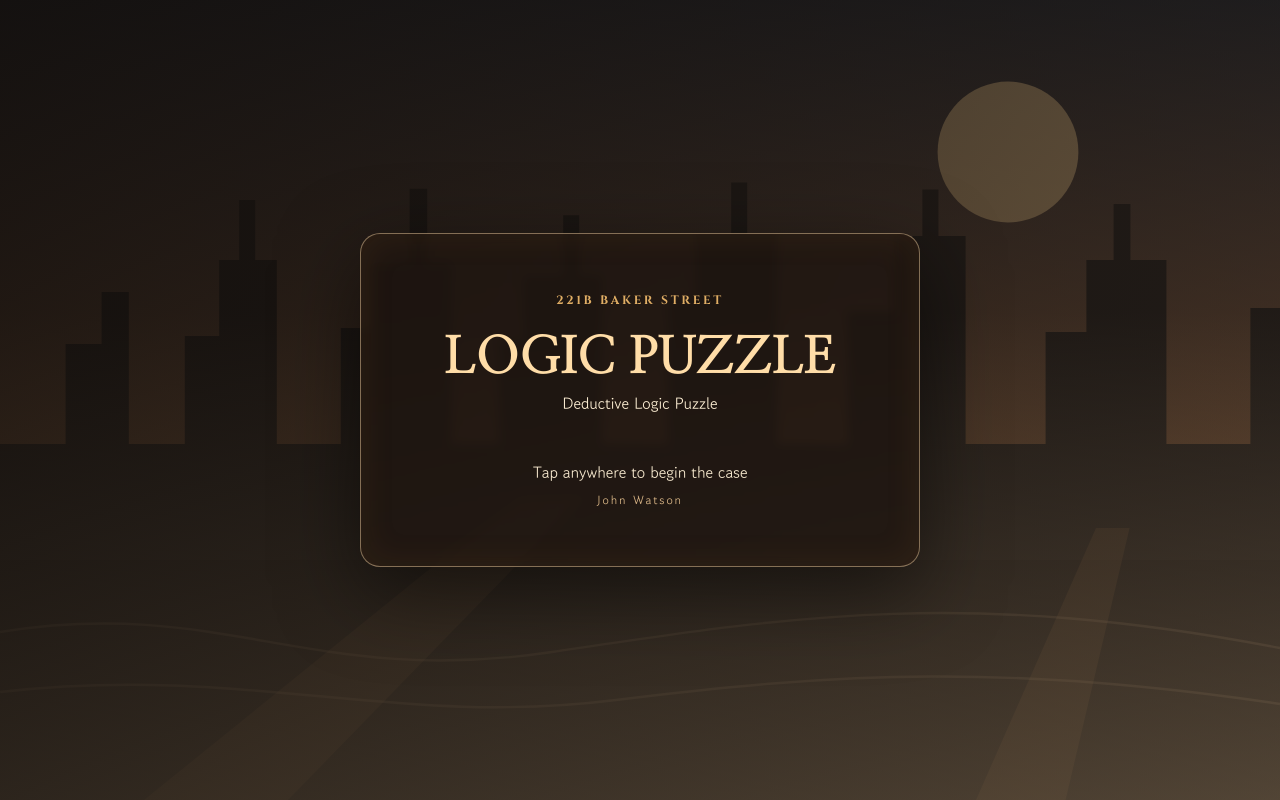
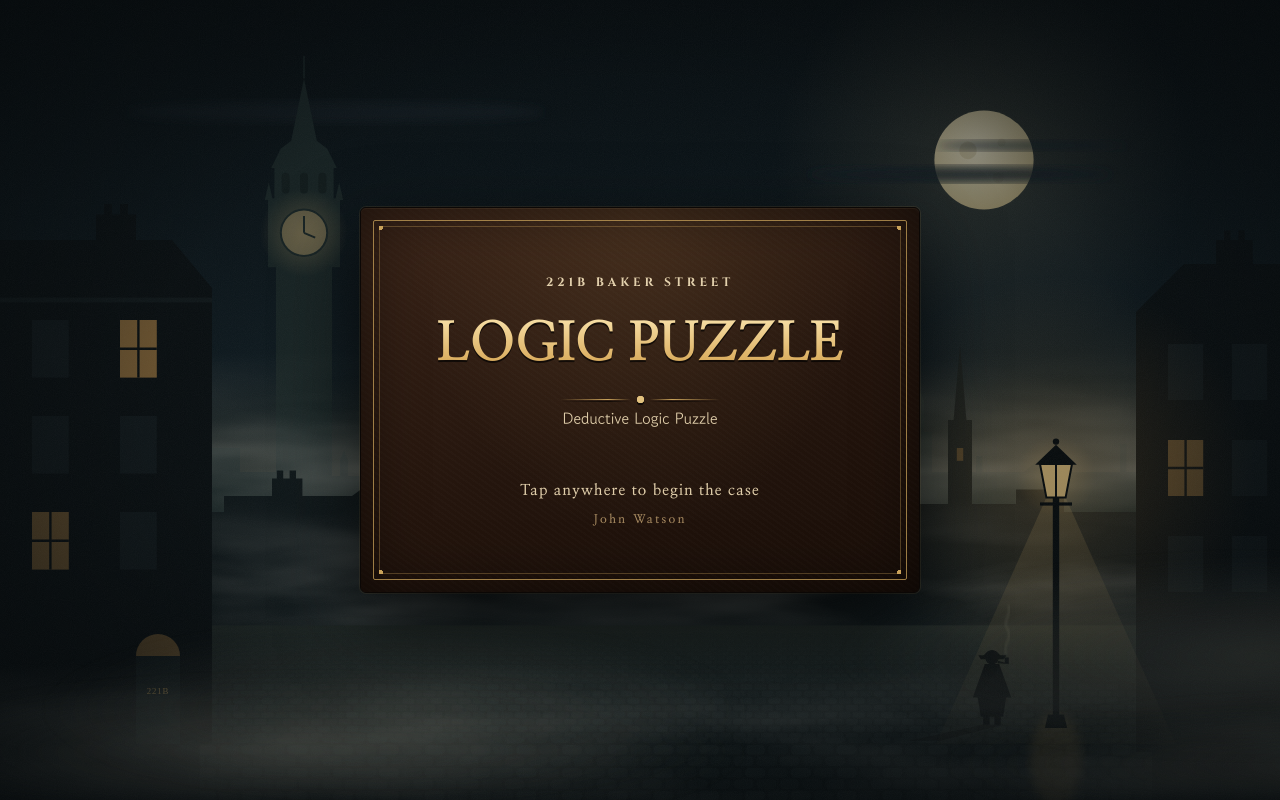
Before and after one commit to SeongEun-Kwack/dokupuzzle, a React (Vite) app: page / in a window 1280 px wide. Built offline with nearby package versions, Linux system fonts and the light colour scheme.

Commit message:
feat(style): title/game 배경 수정

```diff
--- a/src/index.css
+++ b/src/index.css
@@ -5,10 +5,13 @@
   --f-ui: "Gowun Dodum", sans-serif;
   --f-cinzel: "Cinzel", serif;
   --f-mono: "Special Elite", monospace;
-  --dk: #4a2a12;
-  --wood-d: #6e4323;
-  --cream: #fff1d6;
-  --red: #b8322a;
+  --dk: #2e1c0e;
+  --wood-d: #2a170c;
+  --cream: #f3e4c3;
+  --red: #8e2a22;
+  --brass: #c9a25a;
+  --brass-l: #f0d598;
+  --night: #070d10;
 }
 
 * {
@@ -29,86 +32,226 @@ body {
   color: var(--dk);
   user-select: none;
   -webkit-user-select: none;
-  background-color: #d9a467;
+  background-color: #1a110b;
   background-image:
-    repeating-linear-gradient(90deg, transparent 0 118px, rgba(90, 50, 20, 0.25) 118px 120px),
-    repeating-linear-gradient(90deg, rgba(120, 70, 30, 0.07) 0 2px, transparent 2px 9px),
-    repeating-linear-gradient(90deg, rgba(255, 255, 255, 0.06) 0 1px, transparent 1px 23px),
-    linear-gradient(90deg, #d49d5e, #e3b67b 25%, #d29b5c 50%, #e1b276 75%, #d49d5e);
+    radial-gradient(ellipse 75% 55% at 50% 28%, rgba(255, 186, 100, .17), transparent 70%),
+    radial-gradient(ellipse at 50% 45%, transparent 45%, rgba(0, 0, 0, .65) 100%),
+    repeating-linear-gradient(90deg, transparent 0 158px, rgba(0, 0, 0, .38) 158px 160px),
+    repeating-linear-gradient(90deg, rgba(255, 200, 140, .025) 0 1px, transparent 1px 7px),
+    repeating-linear-gradient(90deg, rgba(0, 0, 0, .08) 0 2px, transparent 2px 13px),
+    linear-gradient(90deg, #26170e, #33201300 25%, #2a190f 50%, #351f12 75%, #26170e);
   background-attachment: fixed;
 }
 
-/* Wood & Brass panel styling */
+/* Walnut & Brass panel styling */
 .wood-panel {
-  background: linear-gradient(145deg, #8f5d34, #6e4323);
-  box-shadow: inset 0 2px 0 rgba(255, 220, 170, 0.25), inset 0 -3px 0 rgba(0, 0, 0, 0.3), 0 4px 10px rgba(60, 30, 10, 0.35);
+  background:
+    radial-gradient(ellipse at 50% 0%, rgba(255, 200, 130, .08), transparent 65%),
+    linear-gradient(160deg, #3b2416, #24150c);
+  box-shadow:
+    inset 0 0 0 1px rgba(201, 162, 90, .6),
+    inset 0 0 0 4px #1a0e07,
+    inset 0 0 0 5px rgba(201, 162, 90, .22),
+    0 6px 16px rgba(0, 0, 0, .55);
 }
 
 .wood-button {
-  background: linear-gradient(#f3cf94, #d9a25e);
-  border: 2px solid #8a5a2b;
-  box-shadow: 0 4px 0 #7a4a22, inset 0 2px 0 rgba(255, 255, 255, 0.5);
+  background: linear-gradient(#f0d595, #c99a4b 55%, #a87a33);
+  border: 1.5px solid #5e3f17;
+  box-shadow:
+    0 4px 0 #3e2810,
+    0 6px 10px rgba(0, 0, 0, .45),
+    inset 0 1px 0 rgba(255, 245, 210, .75),
+    inset 0 -2px 0 rgba(90, 55, 15, .35);
 }
 
 .wood-button:active:not(:disabled) {
   transform: translateY(2px);
-  box-shadow: 0 2px 0 #7a4a22, inset 0 1px 0 rgba(255, 255, 255, 0.5);
+  box-shadow:
+    0 2px 0 #3e2810,
+    0 3px 6px rgba(0, 0, 0, .4),
+    inset 0 1px 0 rgba(255, 245, 210, .6);
 }
 
 .wood-button-red {
-  background: linear-gradient(#d24a3e, #a12a22);
-  border: 2px solid #6e1a14;
-  box-shadow: 0 4px 0 #6e1a14, inset 0 2px 0 rgba(255, 255, 255, 0.3);
-  color: #ffffff;
+  background: linear-gradient(#a3342b, #6c1a14);
+  border: 1.5px solid #3d0c09;
+  box-shadow:
+    0 4px 0 #3d0c09,
+    0 6px 10px rgba(0, 0, 0, .45),
+    inset 0 1px 0 rgba(255, 200, 180, .3);
+  color: #f6e3c4;
 }
 
 .wood-button-red:active:not(:disabled) {
   transform: translateY(2px);
-  box-shadow: 0 2px 0 #6e1a14;
+  box-shadow: 0 2px 0 #3d0c09;
 }
 
+/* ---------- Title / Scene ---------- */
 .scene-shell {
+  position: relative;
+  overflow: hidden;
+  isolation: isolate;
   min-height: 100dvh;
   width: 100%;
   display: grid;
   place-items: center;
   padding: 24px;
-  color: #fff1d6;
-  background-color: #17120f;
-  background-image: linear-gradient(115deg, rgba(18, 13, 10, .85), rgba(36, 24, 17, .48)), url('/assets/title-bg.svg');
+  color: var(--cream);
+  background-color: var(--night);
+  background-image:
+    radial-gradient(ellipse at 50% 50%, rgba(7, 13, 16, .2), rgba(7, 13, 16, .6) 100%),
+    url('/assets/title-bg.svg');
   background-size: cover;
   background-position: center;
   animation: scene-slide-in .55s cubic-bezier(.2,.75,.25,1) both;
 }
+
+/* 흐르는 안개 */
+.scene-shell::before,
+.scene-shell::after {
+  content: "";
+  position: absolute;
+  left: -50%;
+  right: -50%;
+  bottom: 0;
+  z-index: -1;
+  pointer-events: none;
+  filter: blur(10px);
+}
+.scene-shell::before {
+  height: 45%;
+  background:
+    radial-gradient(ellipse 22% 40% at 15% 65%, rgba(205, 200, 175, .16), transparent 70%),
+    radial-gradient(ellipse 20% 35% at 48% 75%, rgba(205, 200, 175, .12), transparent 70%),
+    radial-gradient(ellipse 24% 40% at 82% 60%, rgba(205, 200, 175, .14), transparent 70%);
+  animation: fog-drift 70s linear infinite alternate;
+}
+.scene-shell::after {
+  height: 30%;
+  background:
+    radial-gradient(ellipse 25% 45% at 30% 80%, rgba(190, 188, 165, .13), transparent 70%),
+    radial-gradient(ellipse 22% 40% at 70% 85%, rgba(190, 188, 165, .11), transparent 70%);
+  animation: fog-drift 50s linear infinite alternate-reverse;
+}
+@keyframes fog-drift { from { transform: translateX(-9%); } to { transform: translateX(9%); } }
+
 .scene-main { animation: scene-slide-in .45s cubic-bezier(.2,.75,.25,1) both; }
 
 .scene-title { cursor: pointer; }
+
+/* 가죽 장정 + 금박 이중 테두리 */
 .scene-card {
+  position: relative;
   width: min(100%, 560px);
-  padding: clamp(28px, 7vw, 56px);
+  padding: clamp(40px, 8vw, 64px) clamp(30px, 7vw, 58px);
   text-align: center;
-  border: 1px solid rgba(255, 220, 168, .45);
-  border-radius: 20px;
-  background: rgba(31, 22, 16, .76);
-  box-shadow: 0 24px 80px rgba(0,0,0,.5), inset 0 0 35px rgba(160, 100, 45, .12);
-  backdrop-filter: blur(5px);
+  border: 1px solid #0b0705;
+  border-radius: 6px;
+  background:
+    radial-gradient(ellipse at 50% 0%, rgba(255, 200, 120, .10), transparent 60%),
+    repeating-linear-gradient(35deg, rgba(255, 255, 255, .012) 0 2px, transparent 2px 5px),
+    linear-gradient(160deg, #3a2418, #24150d 55%, #190e08);
+  box-shadow:
+    0 30px 80px rgba(0, 0, 0, .7),
+    0 0 0 1px rgba(201, 162, 90, .12),
+    inset 0 0 60px rgba(0, 0, 0, .55),
+    inset 0 1px 0 rgba(255, 220, 170, .08);
 }
-.scene-kicker { margin: 0 0 14px; color: #e0ae65; letter-spacing: .22em; font: 700 12px var(--f-cinzel); }
-.scene-card h1 { margin: 0; color: #ffdda8; font: 900 clamp(30px, 7vw, 52px) var(--f-title); }
-.scene-card p { line-height: 1.7; }
-.scene-prompt { margin-top: 42px; animation: prompt-pulse 1.4s ease-in-out infinite; }
-.scene-actor { color: #e2bd8c; font-size: 12px; letter-spacing: .16em; }
-.loading-track { height: 14px; margin: 28px 0 10px; overflow: hidden; border: 1px solid #c59450; border-radius: 999px; background: #2a1b12; }
-.loading-track span { display: block; height: 100%; border-radius: inherit; background: linear-gradient(90deg, #9a642c, #f4cc83); transition: width .18s ease; }
-.ending-quote { margin: 28px 0 36px; color: #f4dfbf; font: italic 20px/1.7 var(--f-title); }
-.scene-return { padding: 12px 24px; border-radius: 10px; color: #4a2a12; font-weight: 800; cursor: pointer; }
+.scene-card::before {
+  content: "";
+  position: absolute;
+  inset: 12px;
+  border: 1.5px solid rgba(201, 162, 90, .75);
+  border-radius: 2px;
+  pointer-events: none;
+}
+.scene-card::after {
+  content: "";
+  position: absolute;
+  inset: 18px;
+  border: 1px solid rgba(201, 162, 90, .32);
+  pointer-events: none;
+  background:
+    radial-gradient(circle at 0 0, var(--brass) 0 3px, transparent 3.5px),
+    radial-gradient(circle at 100% 0, var(--brass) 0 3px, transparent 3.5px),
+    radial-gradient(circle at 0 100%, var(--brass) 0 3px, transparent 3.5px),
+    radial-gradient(circle at 100% 100%, var(--brass) 0 3px, transparent 3.5px);
+}
+.scene-kicker {
+  margin: 0 0 18px;
+  color: var(--brass);
+  letter-spacing: .32em;
+  font: 700 12px var(--f-cinzel);
+}
+.scene-card h1 {
+  margin: 0;
+  font: 900 clamp(32px, 7vw, 54px)/1.2 var(--f-title);
+  background: linear-gradient(180deg, #fbe6b0, #d9ab5c 55%, #9c6f2c);
+  -webkit-background-clip: text;
+  background-clip: text;
+  color: transparent;
+  -webkit-text-fill-color: transparent;
+  filter: drop-shadow(0 2px 0 rgba(0, 0, 0, .65));
+}
+.scene-card h1::after {
+  content: "";
+  display: block;
+  width: 160px;
+  height: 9px;
+  margin: 18px auto 0;
+  background:
+    radial-gradient(circle, #e3c27e 0 3.5px, transparent 4px) center / 9px 9px no-repeat,
+    linear-gradient(90deg, transparent, var(--brass) 30%, transparent 44%, transparent 56%, var(--brass) 70%, transparent) center / 100% 1px no-repeat;
+}
+.scene-card p { line-height: 1.8; color: #e3d1ad; }
+.scene-prompt {
+  margin-top: 44px;
+  font-family: var(--f-title);
+  font-size: 15px;
+  letter-spacing: .08em;
+  color: #ecd8b0;
+  animation: prompt-pulse 1.8s ease-in-out infinite;
+}
+.scene-actor { color: #a98c62; font-size: 12px; letter-spacing: .2em; font-family: var(--f-title); }
+.loading-track {
+  height: 12px;
+  margin: 30px 0 12px;
+  overflow: hidden;
+  border: 1px solid #8a6a35;
+  border-radius: 999px;
+  background: #120b07;
+  box-shadow:
+    inset 0 2px 4px rgba(0, 0, 0, .75),
+    0 0 0 3px #24150d,
+    0 0 0 4px rgba(201, 162, 90, .4);
+}
+.loading-track span {
+  display: block;
+  height: 100%;
+  border-radius: inherit;
+  background: linear-gradient(90deg, #8a5a22, #f2c46e);
+  box-shadow: 0 0 12px rgba(255, 190, 90, .55);
+  transition: width .18s ease;
+}
+.ending-quote { margin: 28px 0 36px; color: #ecd8b0; font: italic 20px/1.8 var(--f-title); }
+.scene-return {
+  padding: 12px 26px;
+  border-radius: 4px;
+  color: #2e1c0e;
+  font-weight: 800;
+  letter-spacing: .06em;
+  cursor: pointer;
+}
 @keyframes scene-slide-in { from { opacity: 0; transform: translateX(34px); } to { opacity: 1; transform: translateX(0); } }
-@keyframes prompt-pulse { 50% { opacity: .55; } }
+@keyframes prompt-pulse { 50% { opacity: .45; } }
+
 .combo-particles { position: absolute; z-index: 40; inset: 0; pointer-events: none; }
 .combo-burst-cell { z-index: 35; animation: combo-cell-flash 1.1s ease-out both; }
-.combo-burst-cell::after { content: ""; position: absolute; inset: 3px; border: 3px solid #fff3a0; border-radius: 10px; pointer-events: none; box-shadow: 0 0 22px 8px rgba(255, 191, 45, .95), inset 0 0 22px rgba(255, 245, 150, .85); animation: combo-cell-ring 1.05s ease-out both; }
-.combo-particles::before { content: ""; position: absolute; inset: 8%; border: 3px solid #fff1a6; border-radius: 50%; box-shadow: 0 0 18px 6px rgba(255, 190, 40, .9), inset 0 0 16px rgba(255, 230, 120, .8); animation: combo-ring 1.05s ease-out forwards; }
-.combo-particles i { display: block; position: absolute; left: 50%; top: 50%; width: 11px; height: 11px; border-radius: 3px; background: #fff1a6; box-shadow: 0 0 14px 3px #ffb52f, 0 0 26px rgba(255, 185, 40, .95); animation: combo-spark 1.05s cubic-bezier(.12,.72,.3,1) forwards; }
+.combo-burst-cell::after { content: ""; position: absolute; inset: 3px; border: 3px solid #ffe7a8; border-radius: 6px; pointer-events: none; box-shadow: 0 0 22px 8px rgba(255, 180, 70, .9), inset 0 0 22px rgba(255, 230, 160, .8); animation: combo-cell-ring 1.05s ease-out both; }
+.combo-particles::before { content: ""; position: absolute; inset: 8%; border: 3px solid #ffe7a8; border-radius: 50%; box-shadow: 0 0 18px 6px rgba(255, 180, 70, .85), inset 0 0 16px rgba(255, 220, 140, .75); animation: combo-ring 1.05s ease-out forwards; }
+.combo-particles i { display: block; position: absolute; left: 50%; top: 50%; width: 11px; height: 11px; border-radius: 3px; background: #ffe7a8; box-shadow: 0 0 14px 3px #f0a84a, 0 0 26px rgba(255, 175, 70, .9); animation: combo-spark 1.05s cubic-bezier(.12,.72,.3,1) forwards; }
 .combo-particles i:nth-child(1) { --dx: -28px; --dy: -38px; }
 .combo-particles i:nth-child(2) { --dx: 4px; --dy: -45px; }
 .combo-particles i:nth-child(3) { --dx: 32px; --dy: -26px; }
@@ -119,17 +262,52 @@ body {
 .combo-particles i:nth-child(8) { --dx: -44px; --dy: -9px; }
 .combo-particles i:nth-child(9) { --dx: 2px; --dy: 23px; animation-delay: .05s; }
 .combo-particles i:nth-child(10) { --dx: 17px; --dy: -5px; animation-delay: .08s; }
-.combo-particles i:nth-child(odd) { border-radius: 50%; background: #fff; }
+.combo-particles i:nth-child(odd) { border-radius: 50%; background: #fff6dc; }
 @keyframes combo-spark { 0% { transform: translate(-50%, -50%) scale(.6) rotate(0); opacity: 1; } 100% { transform: translate(var(--dx), var(--dy)) scale(0) rotate(180deg); opacity: 0; } }
 @keyframes combo-ring { 0% { transform: scale(.2); opacity: 1; } 100% { transform: scale(1.25); opacity: 0; } }
-@keyframes combo-cell-flash { 0% { filter: brightness(1); } 18% { filter: brightness(1.9) saturate(1.7); } 100% { filter: brightness(1); } }
+@keyframes combo-cell-flash { 0% { filter: brightness(1); } 18% { filter: brightness(1.6) saturate(1.3); } 100% { filter: brightness(1); } }
 @keyframes combo-cell-ring { 0% { opacity: 1; transform: scale(.6); } 100% { opacity: 0; transform: scale(1.25); } }
-@media (prefers-reduced-motion: reduce) { .scene-shell, .scene-prompt { animation: none; } }
+@media (prefers-reduced-motion: reduce) {
+  .scene-shell, .scene-prompt, .scene-shell::before, .scene-shell::after { animation: none; }
+}
 
-/* Board frame & Cell styling */
+/* ---------- Board frame & Cell styling ---------- */
 .board-frame {
-  background: linear-gradient(135deg, #7d4e2a, #5a3519);
-  box-shadow: inset 0 2px 0 rgba(255, 210, 150, 0.3), inset 0 -3px 0 rgba(0, 0, 0, 0.4), 0 8px 20px rgba(60, 30, 10, 0.45);
+  background:
+    radial-gradient(ellipse at 50% 0%, rgba(255, 200, 130, .1), transparent 60%),
+    linear-gradient(145deg, #3e2617, #22130a);
+  box-shadow:
+    0 0 0 1px #0d0704,
+    inset 0 0 0 2px #b8893f,
+    inset 0 0 0 4px #1a0e07,
+    inset 0 0 0 5px rgba(201, 162, 90, .25),
+    0 14px 32px rgba(0, 0, 0, .65),
+    0 0 60px rgba(255, 180, 90, .06);
+}
+
+/* 사건 제목 · 상태 메시지 · 도구 라벨 */
+.case-title {
+  color: var(--brass-l);
+  font-family: var(--f-cinzel);
+  letter-spacing: .12em;
+  text-shadow: 0 1px 0 #000, 0 0 12px rgba(255, 190, 100, .25);
+}
+
+.status-banner {
+  background:
+    repeating-linear-gradient(0deg, rgba(120, 80, 30, .04) 0 1px, transparent 1px 4px),
+    linear-gradient(#f3e4c3, #e2cb9b);
+  color: #3a2414;
+  border: 1px solid #a9844a;
+  border-radius: 3px;
+  font-family: var(--f-title);
+  box-shadow: 0 4px 12px rgba(0, 0, 0, .45), inset 0 0 18px rgba(140, 95, 40, .2);
+}
+
+.tool-btn .tool-label {
+  color: #e8cf9f;
+  font-family: var(--f-title);
+  letter-spacing: .04em;
 }
 
 .coin-flip { transform-style: preserve-3d; animation: coin-flip-in .72s cubic-bezier(.18,.72,.28,1) both; }
@@ -173,23 +351,15 @@ body {
   100% { opacity: 0; }
 }
 
-.thread-h {
-  animation: thread-h 1.15s forwards;
-}
+.thread-h { animation: thread-h 1.15s forwards; }
+.thread-v { animation: thread-v 1.15s forwards; }
+.pin-drop { animation: pin-drop 1.15s forwards; }
 
-.thread-v {
-  animation: thread-v 1.15s forwards;
-}
-
-.pin-drop {
-  animation: pin-drop 1.15s forwards;
-}
-
-/* Cell effects */
+/* Cell effects — 잉크 자국 톤 */
 .cell-x-mark::after {
-  content: "✕";
+  content: "";
   font-weight: 800;
-  color: rgba(50, 25, 8, 0.65);
+  color: rgba(28, 16, 8, .6);
   line-height: 1;
 }
 
@@ -222,7 +392,6 @@ body {
   }
 }
 
-/* Height-based media query for short screens (e.g. mobile landscape or small phones) */
 @media (max-height: 720px) {
   .app-header {
     margin-bottom: 2px !important;
@@ -242,14 +411,12 @@ body {
   }
 }
 
-/* Force mobile portrait orientation lock */
 @media (max-width: 950px) and (max-height: 580px) and (orientation: landscape) {
   .mobile-portrait-lock {
     display: flex !important;
   }
 }
 
-/* Mobile portrait container standard lock */
 @media (max-width: 767px) {
   .app-container {
     width: 100% !important;
@@ -259,7 +426,6 @@ body {
   }
 }
 
-/* Tablet mode: only for genuine tablet dimensions (both width >= 768px AND height >= 600px) */
 @media (min-width: 768px) and (min-height: 600px) {
   .tablet-layout {
     display: grid !important;
@@ -273,27 +439,10 @@ body {
     align-items: stretch !important;
     gap: 14px 16px !important;
   }
-
-  .tablet-top {
-    grid-area: top;
-    width: 100% !important;
-  }
-
-  .tablet-prog {
-    grid-area: prog;
-    width: 100% !important;
-  }
-
-  .tablet-board {
-    grid-area: board;
-    width: 100% !important;
-  }
-
-  .tablet-status {
-    grid-area: status;
-    width: 100% !important;
-  }
-
+  .tablet-top { grid-area: top; width: 100% !important; }
+  .tablet-prog { grid-area: prog; width: 100% !important; }
+  .tablet-board { grid-area: board; width: 100% !important; }
+  .tablet-status { grid-area: status; width: 100% !important; }
   .tablet-nav {
     grid-area: nav;
     display: flex !important;
@@ -307,8 +456,5 @@ body {
     padding: 16px 10px !important;
     gap: 16px !important;
   }
-
-  .tablet-nav .tool-btn {
-    width: 100% !important;
-  }
+  .tablet-nav .tool-btn { width: 100% !important; }
 }
```
Also changed, not shown: public/assets/title-bg.svg.
